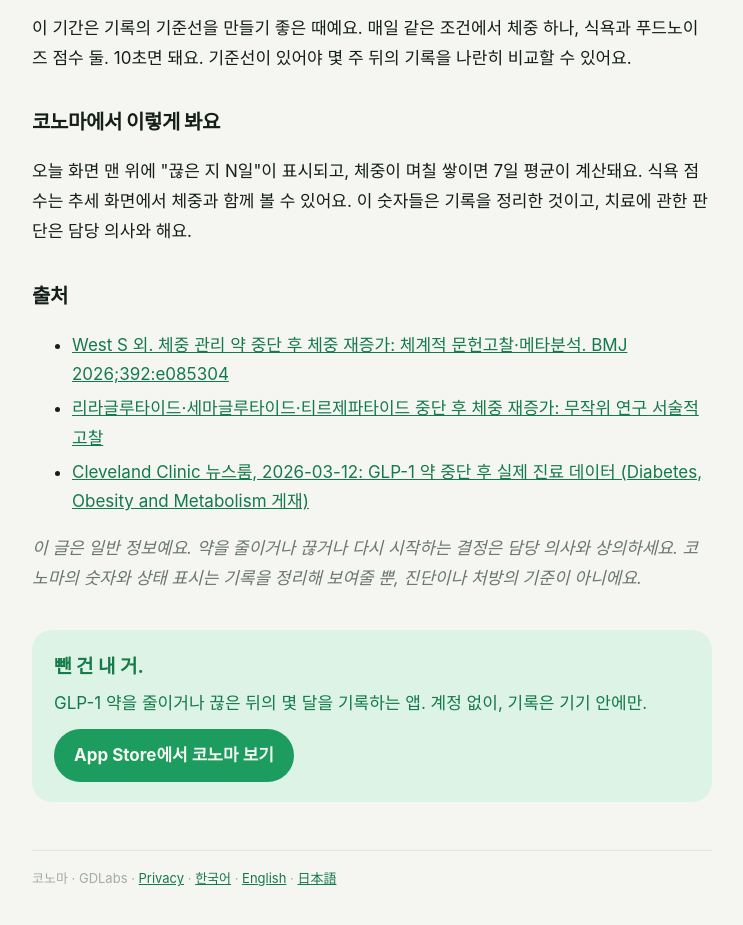
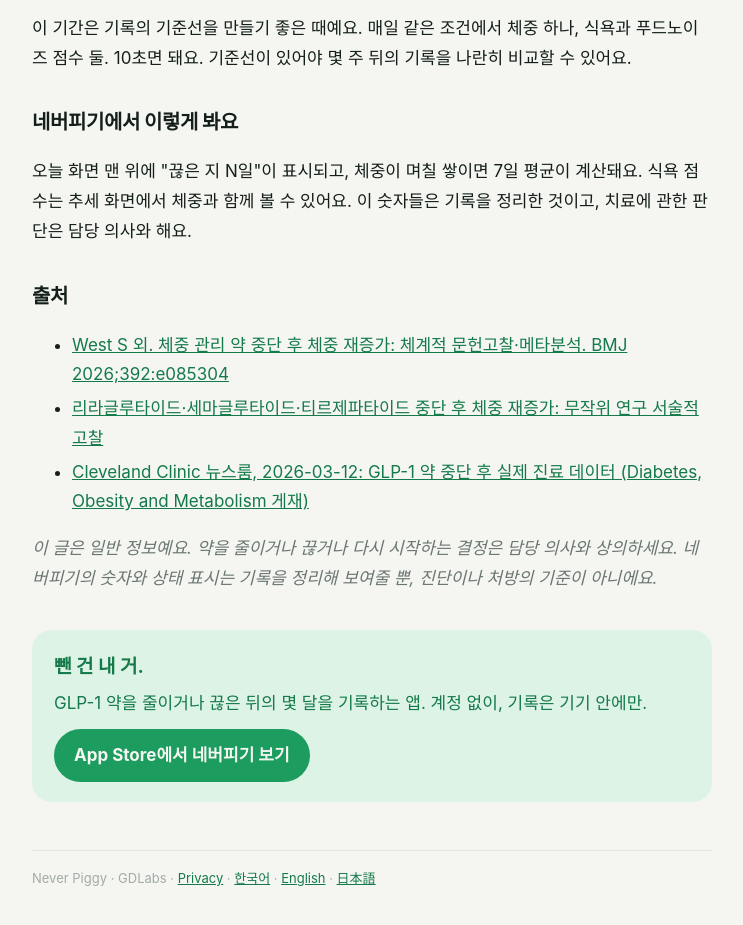
Before and after one commit to probees1492/kept-privacy, a plain HTML site: page blog/first-two-weeks.html in a window 1280 px wide. Shown: the part 857-1782 px from the top of the page, without its empty margins (268-1011 px from the left). Drawn offline with nearby package versions, Linux system fonts and the light colour scheme.

Commit message:
Never Piggy: blog/first-two-weeks.html

```diff
--- a/blog/first-two-weeks.html
+++ b/blog/first-two-weeks.html
@@ -1,5 +1,5 @@
 <!doctype html><html lang="ko"><head><meta charset="utf-8"><meta name="viewport" content="width=device-width,initial-scale=1">
-<title>GLP-1 약을 끊은 첫 2주, 몸에서 일어나는 일 · 코노마</title><meta name="description" content="약은 한 번에 빠지지 않아요. 반감기 때문에 첫 2주는 아직 약이 남아 있는 시간이에요."><meta name="keywords" content="GLP-1 중단, 세마글루타이드 중단, 티르제파타이드 중단, 반감기, 요요">
+<title>GLP-1 약을 끊은 첫 2주, 몸에서 일어나는 일 · Never Piggy</title><meta name="description" content="약은 한 번에 빠지지 않아요. 반감기 때문에 첫 2주는 아직 약이 남아 있는 시간이에요."><meta name="keywords" content="GLP-1 중단, 세마글루타이드 중단, 티르제파타이드 중단, 반감기, 요요">
 <link rel="stylesheet" href="https://fonts.googleapis.com/css2?family=Bricolage+Grotesque:opsz,wght@12..96,800&display=swap">
 <style>body{font-family:-apple-system,"Apple SD Gothic Neo","Hiragino Sans","Noto Sans KR",Helvetica,Arial,sans-serif;background:#F5F6F2;color:#141F19;margin:0;padding:40px 20px;line-height:1.75;font-size:17px}main{max-width:680px;margin:0 auto}
 .brand{display:flex;align-items:center;gap:6px;font-family:"Bricolage Grotesque",sans-serif;font-weight:800;font-size:22px;letter-spacing:-.04em;color:#141F19;text-decoration:none}
@@ -17,10 +17,10 @@
 <p>다만 평균은 평균이에요. 클리블랜드 클리닉의 실제 진료 데이터에서는 1년 뒤 평균 재증가가 체중의 0.5%였는데, 많은 사람이 담당 의사와 다른 치료나 생활 관리를 이어간 영향으로 해석됐어요. 사람마다 흐름이 달라요.</p>
 <h2>조용한 2주에 할 일</h2>
 <p>이 기간은 기록의 기준선을 만들기 좋은 때예요. 매일 같은 조건에서 체중 하나, 식욕과 푸드노이즈 점수 둘. 10초면 돼요. 기준선이 있어야 몇 주 뒤의 기록을 나란히 비교할 수 있어요.</p>
-<h2>코노마에서 이렇게 봐요</h2>
+<h2>네버피기에서 이렇게 봐요</h2>
 <p>오늘 화면 맨 위에 &quot;끊은 지 N일&quot;이 표시되고, 체중이 며칠 쌓이면 7일 평균이 계산돼요. 식욕 점수는 추세 화면에서 체중과 함께 볼 수 있어요. 이 숫자들은 기록을 정리한 것이고, 치료에 관한 판단은 담당 의사와 해요.</p>
 <h2>출처</h2>
 <ul><li><a href="https://pmc.ncbi.nlm.nih.gov/articles/PMC12776922/" rel="noopener">West S 외. 체중 관리 약 중단 후 체중 재증가: 체계적 문헌고찰·메타분석. BMJ 2026;392:e085304</a></li><li><a href="https://pmc.ncbi.nlm.nih.gov/articles/PMC12155999/" rel="noopener">리라글루타이드·세마글루타이드·티르제파타이드 중단 후 체중 재증가: 무작위 연구 서술적 고찰</a></li><li><a href="https://newsroom.clevelandclinic.org/2026/03/12/what-happens-when-patients-stop-taking-glp-1-drugs-new-cleveland-clinic-study-reveals-real-world-insights" rel="noopener">Cleveland Clinic 뉴스룸, 2026-03-12: GLP-1 약 중단 후 실제 진료 데이터 (Diabetes, Obesity and Metabolism 게재)</a></li></ul>
-<p><em>이 글은 일반 정보예요. 약을 줄이거나 끊거나 다시 시작하는 결정은 담당 의사와 상의하세요. 코노마의 숫자와 상태 표시는 기록을 정리해 보여줄 뿐, 진단이나 처방의 기준이 아니에요.</em></p>
-<div class="cta"><b>뺀 건 내 거.</b>GLP-1 약을 줄이거나 끊은 뒤의 몇 달을 기록하는 앱. 계정 없이, 기록은 기기 안에만.<a href="https://apps.apple.com/app/id6811559827">App Store에서 코노마 보기</a></div>
-<footer>코노마 · GDLabs · <a href="../">Privacy</a> · <a href="index.html">한국어</a> · <a href="index.en.html">English</a> · <a href="index.ja.html">日本語</a></footer></main></body></html>
+<p><em>이 글은 일반 정보예요. 약을 줄이거나 끊거나 다시 시작하는 결정은 담당 의사와 상의하세요. 네버피기의 숫자와 상태 표시는 기록을 정리해 보여줄 뿐, 진단이나 처방의 기준이 아니에요.</em></p>
+<div class="cta"><b>뺀 건 내 거.</b>GLP-1 약을 줄이거나 끊은 뒤의 몇 달을 기록하는 앱. 계정 없이, 기록은 기기 안에만.<a href="https://apps.apple.com/app/id6811559827">App Store에서 네버피기 보기</a></div>
+<footer>Never Piggy · GDLabs · <a href="../">Privacy</a> · <a href="index.html">한국어</a> · <a href="index.en.html">English</a> · <a href="index.ja.html">日本語</a></footer></main></body></html>
```
